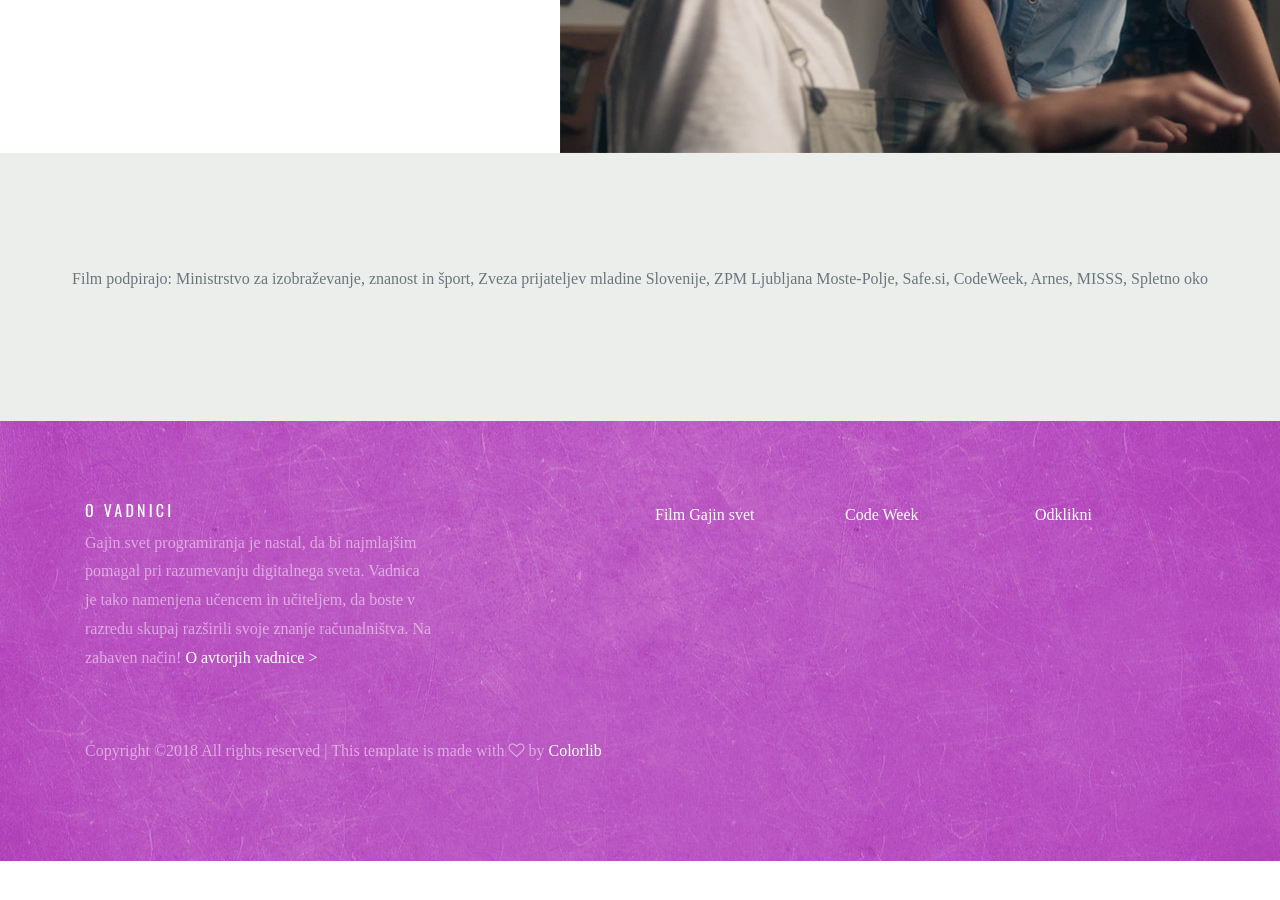
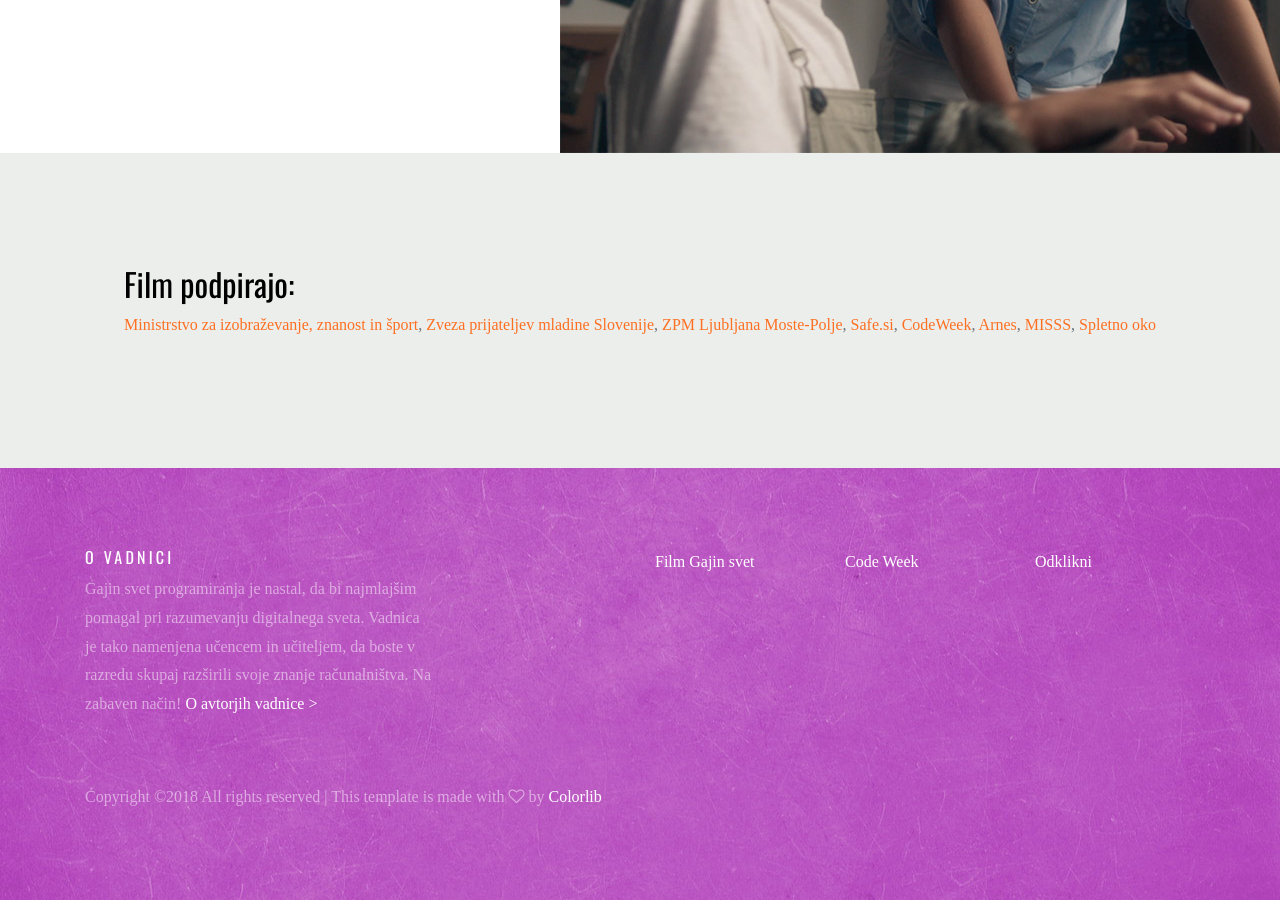
Before and after one commit to codeweeksi/gajin-svet, a Jekyll site: the page built from index.md, in a window 1280 px wide and 900 px high, scrolled down 4317 px. Built offline with Jekyll 4.4.1, drawn with Linux system fonts in a browser that asks for light colours; some web fonts are replaced; comment, search, counter and statistics services are not loaded; before the commit the page ends 5178 px from its top, so only the background shows below that.

Commit message:
edited podporniki URLs

```diff
--- a/_layouts/home.html
+++ b/_layouts/home.html
@@ -112,8 +112,9 @@ Oblikovalka maske: Nataša Sevčnikar</div>
   <div class="container">
   <div class="row justify-content-center align-items-center intro">
     <div class="ol-md-7 element-animate">
-<p>Film podpirajo: Ministrstvo za izobraževanje, znanost in šport, Zveza prijateljev mladine Slovenije, ZPM Ljubljana Moste-Polje, Safe.si, CodeWeek, Arnes, MISSS, Spletno oko
-</p>
+      <h2>Film podpirajo:</h2>
+      <p><a href="http://www.mizs.gov.si/" target="blank">Ministrstvo za izobraževanje, znanost in šport</a>, <a href="http://www.zpms.si/" target="blank">Zveza prijateljev mladine Slovenije</a>, <a href="http://www.zpmmoste.net/" target="blank">ZPM Ljubljana Moste-Polje</a>, <a href="https://safe.si/" target="blank">Safe.si</a>, <a href="http://codeweek.si/" target="blank">CodeWeek</a>, <a href="https://www.arnes.si/" target="blank">Arnes</a>, <a href="http://www.misss.si/" target="blank">MISSS</a>, <a href="https://spletno-oko.si/" target="blank">Spletno oko</a>
+      </p>
     </div>
   </div>
   </div>
```
